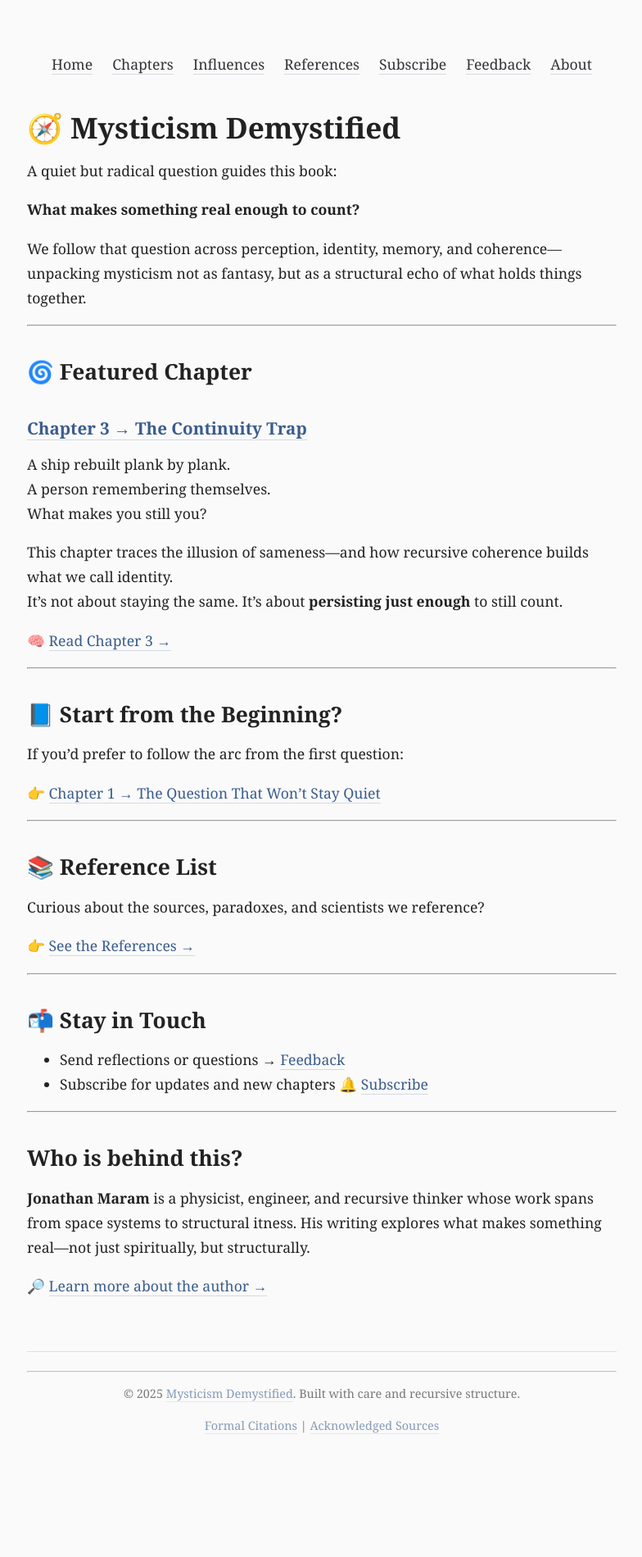
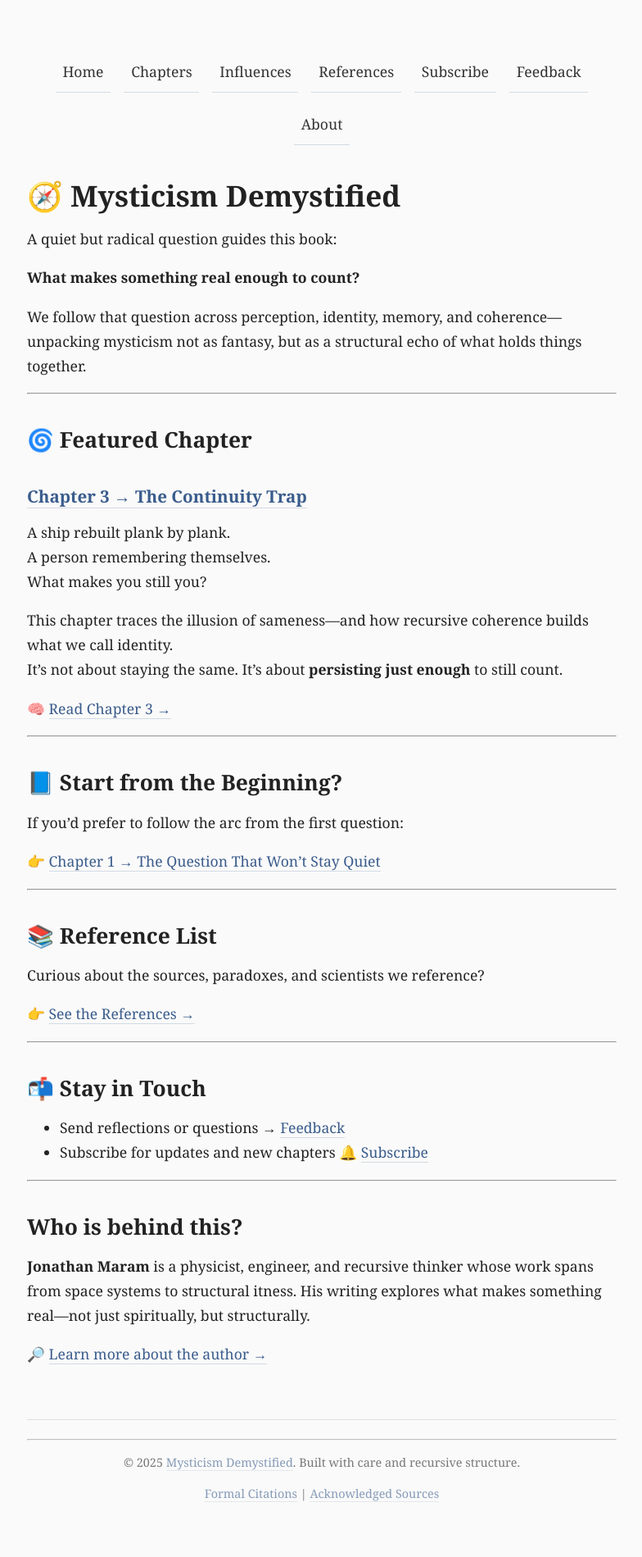
Before and after one commit to jonmmar/maram-cc-site, a Jekyll site: the page built from index.md, in a window 1280 px wide. Shown: the whole page at 82% size, without its empty margins (247-1031 px from the left). Built offline with Jekyll 4.4.1, drawn with Linux system fonts in a browser that asks for light colours; before the commit the page ends 1816 px from its top, so only the background shows below that.

Commit message:
fix for small screens

```diff
--- a/assets/styles.css
+++ b/assets/styles.css
@@ -64,3 +64,26 @@
   opacity: 0.6;
   text-align: center;
 }
+.site-nav ul {
+  display: flex;
+  flex-wrap: wrap;     /* ✅ Prevents horizontal overflow */
+  gap: 1rem;            /* Adds spacing between nav items */
+  padding: 0;
+  margin: 0;
+  list-style: none;
+  justify-content: center; /* Optional: centers nav items */
+}
+
+.site-nav li a {
+  display: block;
+  padding: 0.5em;
+  text-decoration: none;
+}
+
+/* Optional: Adjust spacing or font size on smaller screens */
+@media (max-width: 600px) {
+  .site-nav ul {
+    gap: 0.5rem;
+    font-size: 0.95rem;
+  }
+}
```
